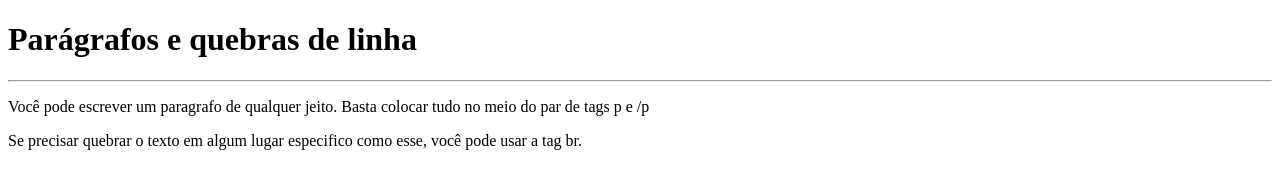
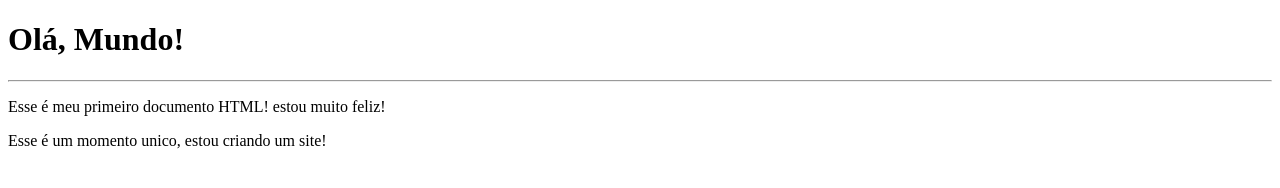
Before and after one commit to jestercodesystem/Meu-primeiro-codigo, a plain HTML site: page index.html in a window 1280 px wide. Drawn offline with Linux system fonts and the light colour scheme.

Commit message:
Add files via upload

```diff
--- a/index.html
+++ b/index.html
@@ -3,14 +3,11 @@
 <head>
     <meta charset="UTF-8">
     <meta name="viewport" content="width=device-width, initial-scale=1.0">
-    <title>Parágrafos</title>
+    <title>Meu primeiro exercicio</title>
 </head>
-<body>
-    <h1>Parágrafos e quebras de linha</h1>
+<body><h1>Olá, Mundo!</h1>
     <hr>
-    <p>Você pode escrever um paragrafo de qualquer jeito.
-        Basta colocar tudo no meio do par de tags p e /p
-    </p>
-    <p>Se precisar quebrar o texto em algum lugar especifico como esse, você pode usar a tag br.</p>
+    <p>Esse é meu primeiro documento HTML!  estou muito feliz!</p>
+    <p>Esse é um momento unico, estou criando um site!</p>
 </body>
 </html>
```
